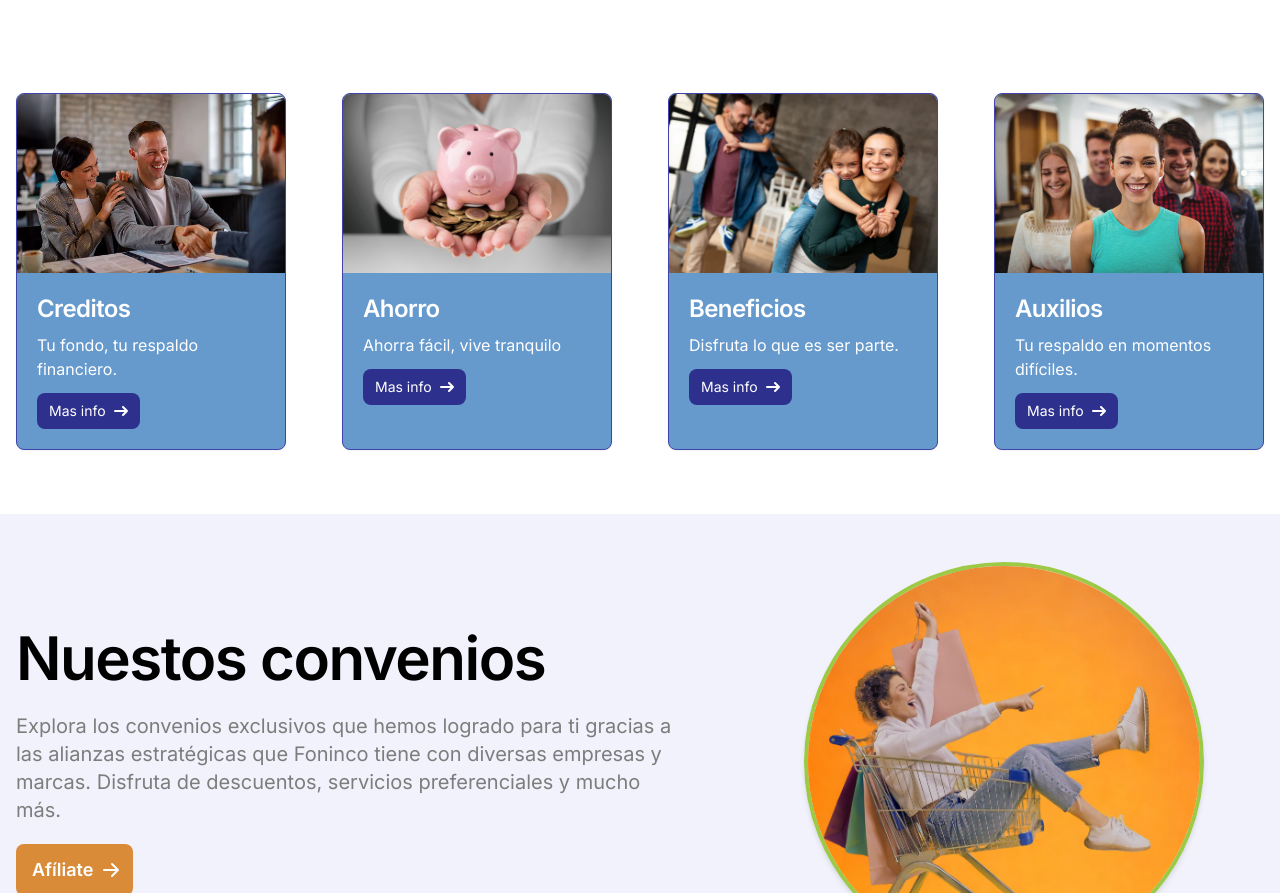
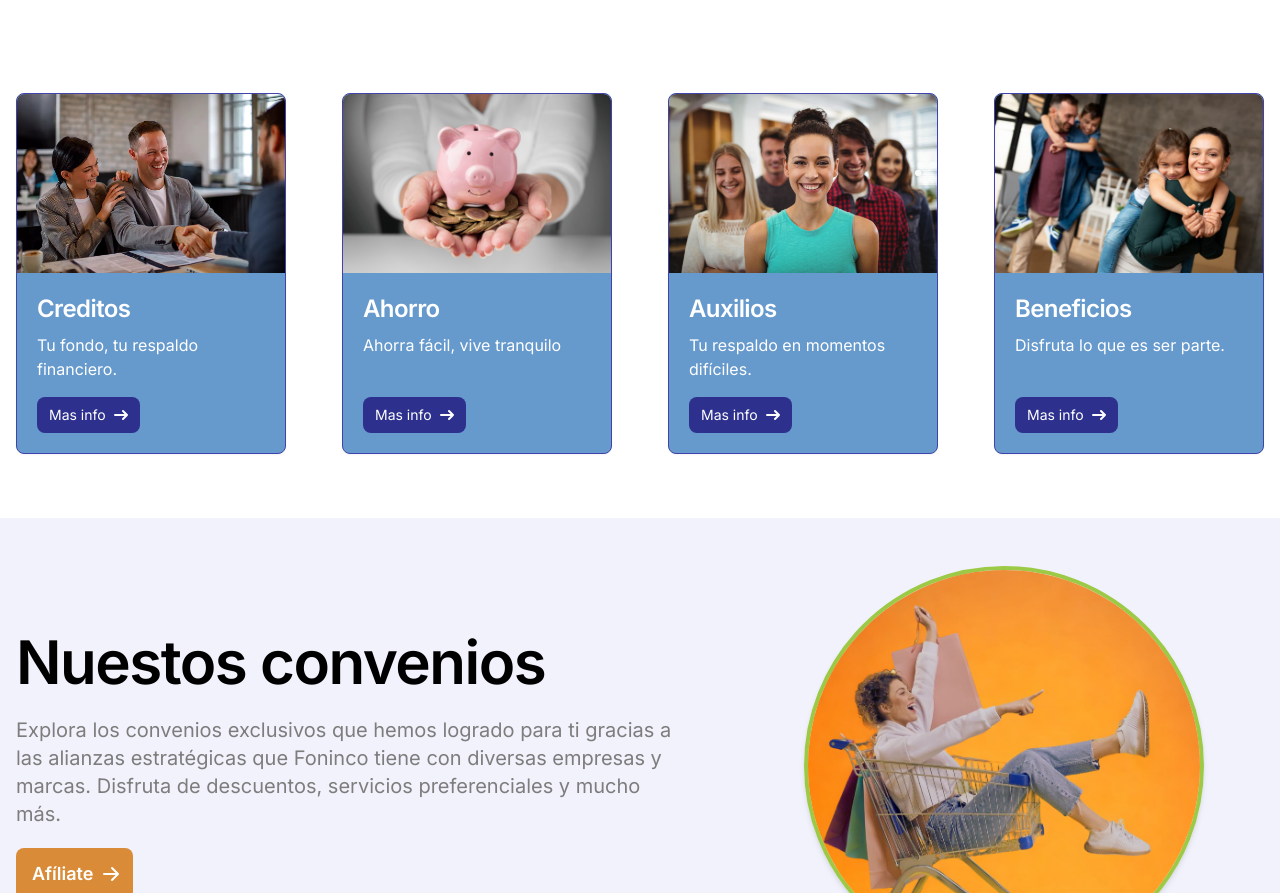
Before and after one commit to kevinhc2110/fonincoFronend, a website built with Vite: page index.html in a window 1280 px wide. Shown: the part 891-1784 px from the top of the page. Built offline with nearby package versions, Linux system fonts and the light colour scheme; files whose address does not match are found by name.

Commit message:
Fix: Cards

```diff
--- a/index.html
+++ b/index.html
@@ -327,7 +327,7 @@
         >
           <!-- Card 1 -->
           <div
-            class="max-w-sm border rounded-lg shadow-sm bg-info-blue border-primary-600"
+            class="max-w-sm h-full flex flex-col border rounded-lg shadow-sm bg-info-blue border-primary-600"
           >
             <a href="#">
               <img
@@ -336,7 +336,10 @@
                 alt=""
               />
             </a>
-            <div class="p-5">
+
+            <!-- Contenido que empuja el botón abajo -->
+            <div class="p-5 flex flex-col flex-1">
+              <div class="flex-grow">
                 <a href="#">
                   <h5
                     class="mb-2 text-2xl font-sans font-semibold tracking-tight text-white"
@@ -344,12 +347,15 @@
                     Creditos
                   </h5>
                 </a>
-              <p class="mb-3 font-normal font-sans text-white">
+                <p class="font-normal font-sans text-white">
                   Tu fondo, tu respaldo financiero.
                 </p>
+              </div>
+
+              <!-- Botón abajo -->
               <a
                 href="#"
-                class="inline-flex items-center px-3 py-2 text-sm font-medium text-center text-white rounded-lg bg-primary-700 hover:bg-primary-600 focus:ring-4 focus:ring-primary-400 transition-colors duration-200"
+                class="mt-4 inline-flex self-start items-center px-3 py-2 text-sm font-medium text-center text-white rounded-lg bg-primary-700 hover:bg-primary-600 focus:ring-4 focus:ring-primary-400 transition-colors duration-200"
               >
                 Mas info
                 <svg
@@ -372,9 +378,8 @@
           </div>
 
           <!-- Card 2 -->
-
           <div
-            class="max-w-sm border rounded-lg shadow-sm bg-info-blue border-primary-600"
+            class="max-w-sm h-full flex flex-col border rounded-lg shadow-sm bg-info-blue border-primary-600"
           >
             <a href="#">
               <img
@@ -383,7 +388,8 @@
                 alt=""
               />
             </a>
-            <div class="p-5">
+            <div class="p-5 flex flex-col flex-1">
+              <div class="flex-grow">
                 <a href="#">
                   <h5
                     class="mb-2 text-2xl font-sans font-semibold tracking-tight text-white"
@@ -391,12 +397,61 @@
                     Ahorro
                   </h5>
                 </a>
-              <p class="mb-3 font-normal font-sans text-white">
+                <p class="font-normal font-sans text-white">
                   Ahorra fácil, vive tranquilo
                 </p>
+              </div>
               <a
                 href="#"
-                class="inline-flex items-center px-3 py-2 text-sm font-medium text-center text-white rounded-lg bg-primary-700 hover:bg-primary-600 focus:ring-4 focus:ring-primary-400 transition-colors duration-200"
+                class="mt-4 inline-flex self-start items-center px-3 py-2 text-sm font-medium text-center text-white rounded-lg bg-primary-700 hover:bg-primary-600 focus:ring-4 focus:ring-primary-400 transition-colors duration-200"
+              >
+                Mas info
+                <svg
+                  class="rtl:rotate-180 w-3.5 h-3.5 ms-2"
+                  aria-hidden="true"
+                  xmlns="http://www.w3.org/2000/svg"
+                  fill="none"
+                  viewBox="0 0 14 10"
+                >
+                  <path
+                    stroke="currentColor"
+                    stroke-linecap="round"
+                    stroke-linejoin="round"
+                    stroke-width="2"
+                    d="M1 5h12m0 0L9 1m4 4L9 9"
+                  />
+                </svg>
+              </a>
+            </div>
+          </div>
+
+          <!-- Card 3 -->
+          <div
+            class="max-w-sm h-full flex flex-col border rounded-lg shadow-sm bg-info-blue border-primary-600"
+          >
+            <a href="#">
+              <img
+                class="rounded-t-lg"
+                src="./src/assets/Contenido/auxilios_img.jpg"
+                alt=""
+              />
+            </a>
+            <div class="p-5 flex flex-col flex-1">
+              <div class="flex-grow">
+                <a href="#">
+                  <h5
+                    class="mb-2 text-2xl font-sans font-semibold tracking-tight text-white"
+                  >
+                    Auxilios
+                  </h5>
+                </a>
+                <p class="font-normal font-sans text-white">
+                  Tu respaldo en momentos difíciles.
+                </p>
+              </div>
+              <a
+                href="#"
+                class="mt-4 inline-flex self-start items-center px-3 py-2 text-sm font-medium text-center text-white rounded-lg bg-primary-700 hover:bg-primary-600 focus:ring-4 focus:ring-primary-400 transition-colors duration-200"
               >
                 Mas info
                 <svg
@@ -419,9 +474,8 @@
           </div>
 
           <!-- Card 4 -->
-
           <div
-            class="max-w-sm border rounded-lg shadow-sm bg-info-blue border-primary-600"
+            class="max-w-sm h-full flex flex-col border rounded-lg shadow-sm bg-info-blue border-primary-600"
           >
             <a href="#">
               <img
@@ -430,7 +484,8 @@
                 alt=""
               />
             </a>
-            <div class="p-5">
+            <div class="p-5 flex flex-col flex-1">
+              <div class="flex-grow">
                 <a href="#">
                   <h5
                     class="mb-2 text-2xl font-sans font-semibold tracking-tight text-white"
@@ -438,58 +493,13 @@
                     Beneficios
                   </h5>
                 </a>
-              <p class="mb-3 font-normal font-sans text-white">
+                <p class="font-normal font-sans text-white">
                   Disfruta lo que es ser parte.
                 </p>
+              </div>
               <a
                 href="#"
-                class="inline-flex items-center px-3 py-2 text-sm font-medium text-center text-white rounded-lg bg-primary-700 hover:bg-primary-600 focus:ring-4 focus:ring-primary-400 transition-colors duration-200"
-              >
-                Mas info
-                <svg
-                  class="rtl:rotate-180 w-3.5 h-3.5 ms-2"
-                  aria-hidden="true"
-                  xmlns="http://www.w3.org/2000/svg"
-                  fill="none"
-                  viewBox="0 0 14 10"
-                >
-                  <path
-                    stroke="currentColor"
-                    stroke-linecap="round"
-                    stroke-linejoin="round"
-                    stroke-width="2"
-                    d="M1 5h12m0 0L9 1m4 4L9 9"
-                  />
-                </svg>
-              </a>
-            </div>
-          </div>
-          <!-- Card 3 -->
-
-          <div
-            class="max-w-sm border rounded-lg shadow-sm bg-info-blue border-primary-600"
-          >
-            <a href="#">
-              <img
-                class="rounded-t-lg"
-                src="./src/assets/Contenido/auxilios_img.jpg"
-                alt=""
-              />
-            </a>
-            <div class="p-5">
-              <a href="#">
-                <h5
-                  class="mb-2 text-2xl font-sans font-semibold tracking-tight text-white"
-                >
-                  Auxilios
-                </h5>
-              </a>
-              <p class="mb-3 font-normal font-sans text-white">
-                Tu respaldo en momentos difíciles.
-              </p>
-              <a
-                href="#"
-                class="inline-flex items-center px-3 py-2 text-sm font-medium text-center text-white rounded-lg bg-primary-700 hover:bg-primary-600 focus:ring-4 focus:ring-primary-400 transition-colors duration-200"
+                class="mt-4 inline-flex self-start items-center px-3 py-2 text-sm font-medium text-center text-white rounded-lg bg-primary-700 hover:bg-primary-600 focus:ring-4 focus:ring-primary-400 transition-colors duration-200"
               >
                 Mas info
                 <svg
```
Lines whose indentation alone changed are shown as unchanged.
